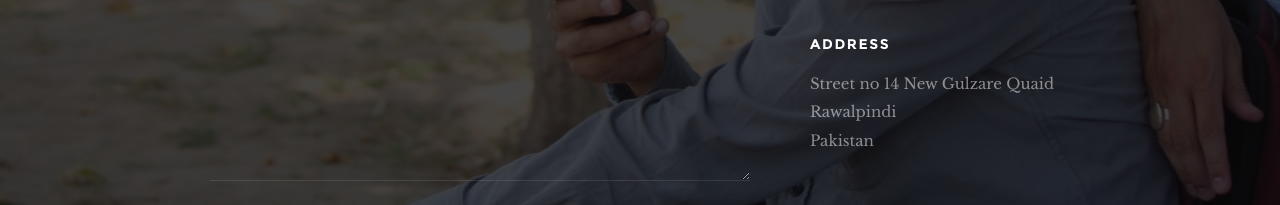
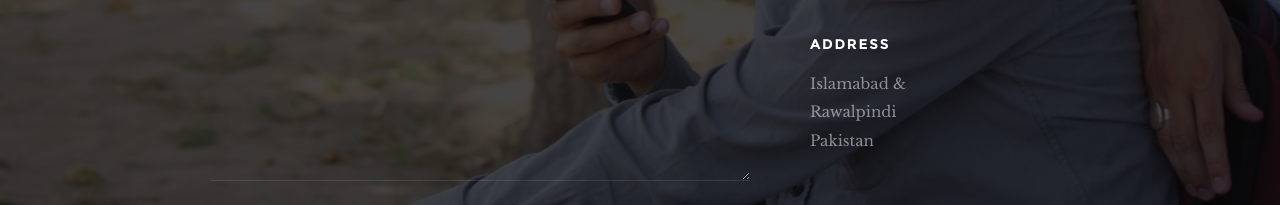
Before and after one commit to kaleembashir28/kaleem.github.io, a plain HTML site: page index.html in a window 1280 px wide. Shown: the part 5071-5276 px from the top of the page. Drawn offline with Linux system fonts and the light colour scheme.

Commit message:
Update index.html

```diff
--- a/index.html
+++ b/index.html
@@ -576,7 +576,7 @@
 
                 <h4 class="h06">Address</h4>
                 <p>
-                Street no 14 New Gulzare Quaid<br>
+               Islamabad &<br>
                 Rawalpindi<br>
                 Pakistan
                 </p>
```
